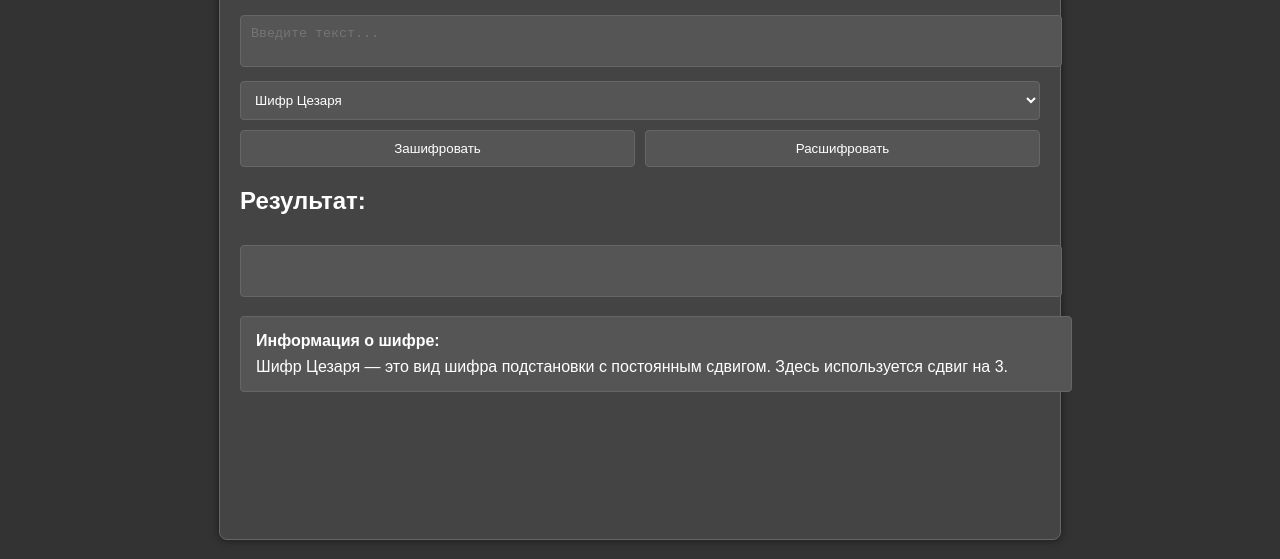
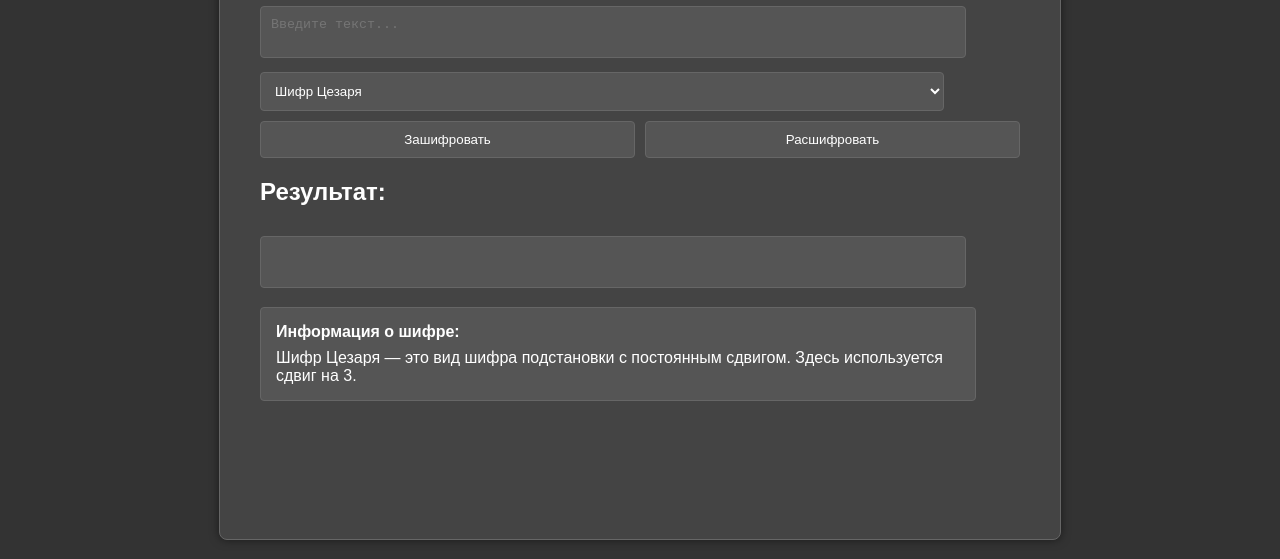
Before and after one commit to wdefarsdhtyfj/decoder, a plain HTML site: page index.html in a window 1280 px wide. Shown: the part 241-800 px from the top of the page. Drawn offline with Linux system fonts and the light colour scheme.

Commit message:
Update index.html

```diff
--- a/index.html
+++ b/index.html
@@ -31,7 +31,7 @@
     }
 
     textarea, select, button {
-      width: 100%;
+      width: 90%;
       margin-top: 10px;
       padding: 10px;
       border-radius: 4px;
@@ -61,7 +61,7 @@
       padding: 15px;
       border-radius: 4px;
       margin-top: 15px;
-      width: 100%;
+      width: 90%;
       border: 1px solid;
     }
 
@@ -71,7 +71,7 @@
     }
 
     .main-content {
-      width: 100%;
+      width: 95%;
     }
 
     a.minecraft-poem-link {
```
